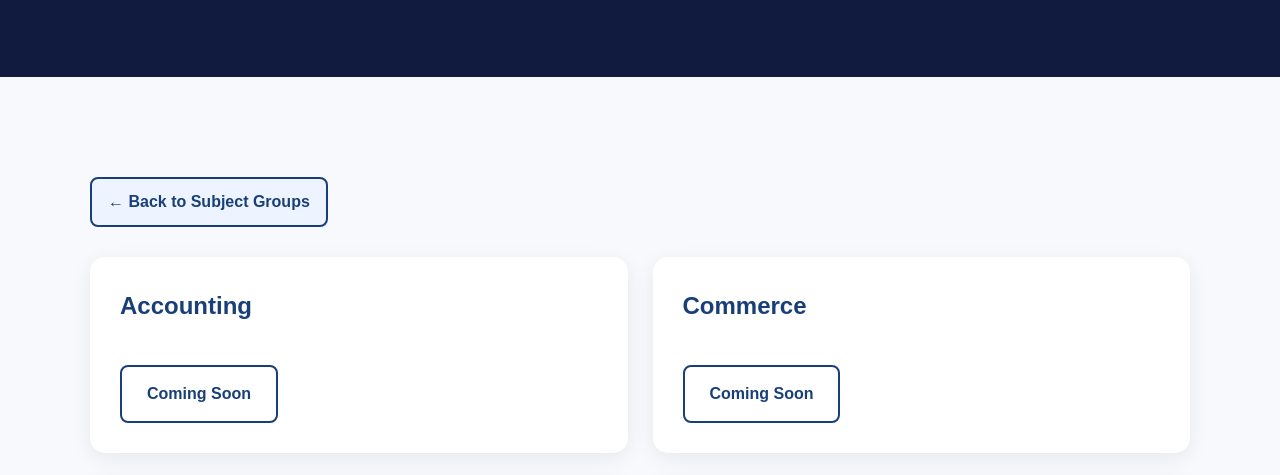
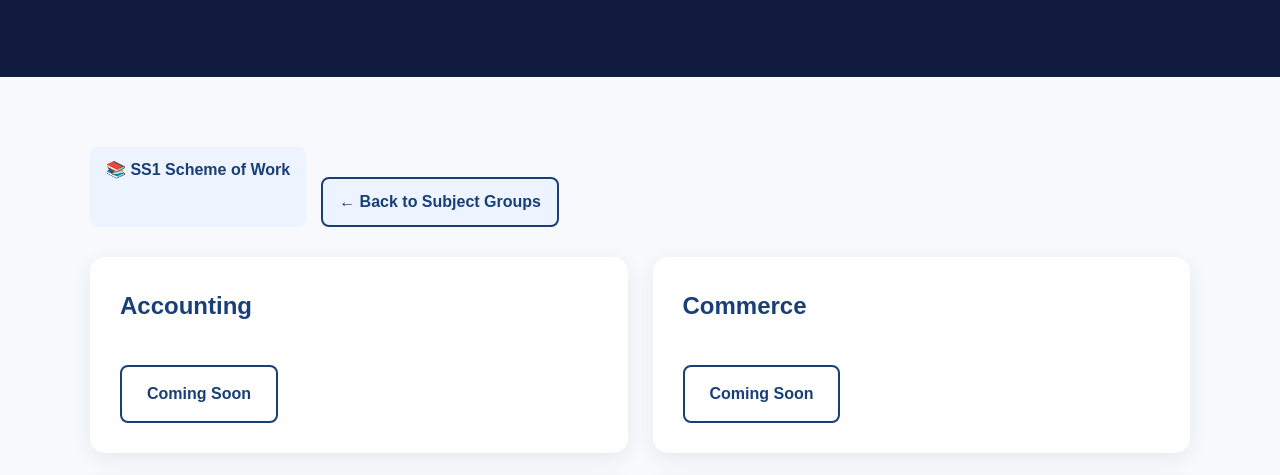
Before and after one commit to brainboostng/brainboost, a plain HTML site: page commercial.html in a window 1280 px wide. Shown: the part 285-760 px from the top of the page. Drawn offline with Linux system fonts and the light colour scheme.

Commit message:
Add SS1 scheme navigation

```diff
--- a/commercial.html
+++ b/commercial.html
@@ -36,7 +36,7 @@
     </header>
 
 
-    <main class="page-content"><div class="back-nav"><a href="./sections.html" class="outline-button">← Back to Subject Groups</a></div><div class="subject-list">
+    <main class="page-content"><div class="back-nav"><a href="ss1-schemes.html">📚 SS1 Scheme of Work</a><a href="./sections.html" class="outline-button">← Back to Subject Groups</a></div><div class="subject-list">
 <div class="subject-box"><h2>Accounting</h2><a href="#" class="outline-button">Coming Soon</a></div>
 <div class="subject-box"><h2>Commerce</h2><a href="#" class="outline-button">Coming Soon</a></div>
 <div class="subject-box"><h2>Marketing</h2><a href="#" class="outline-button">Coming Soon</a></div>
```
